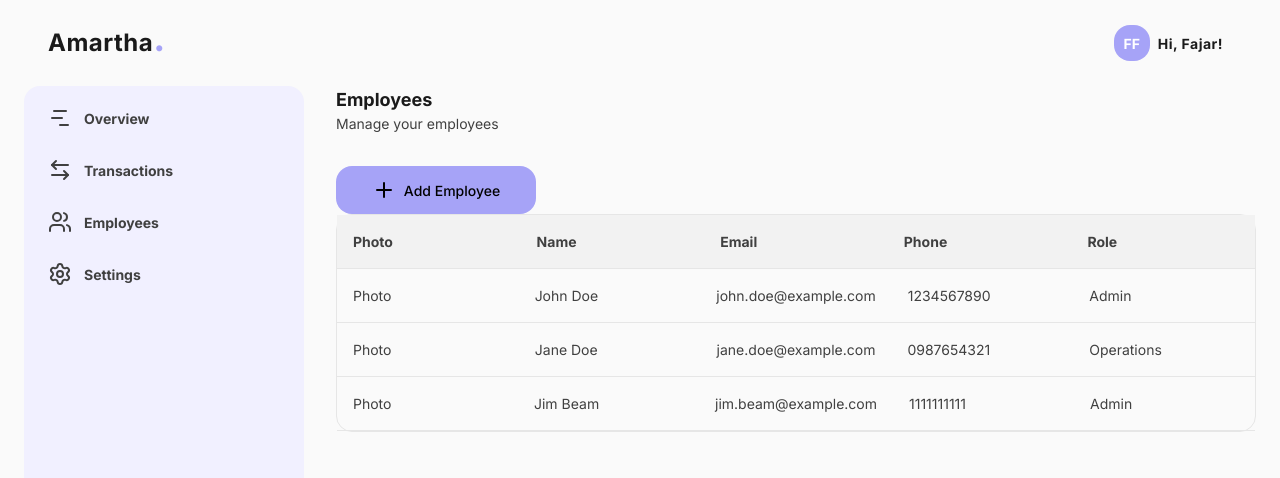
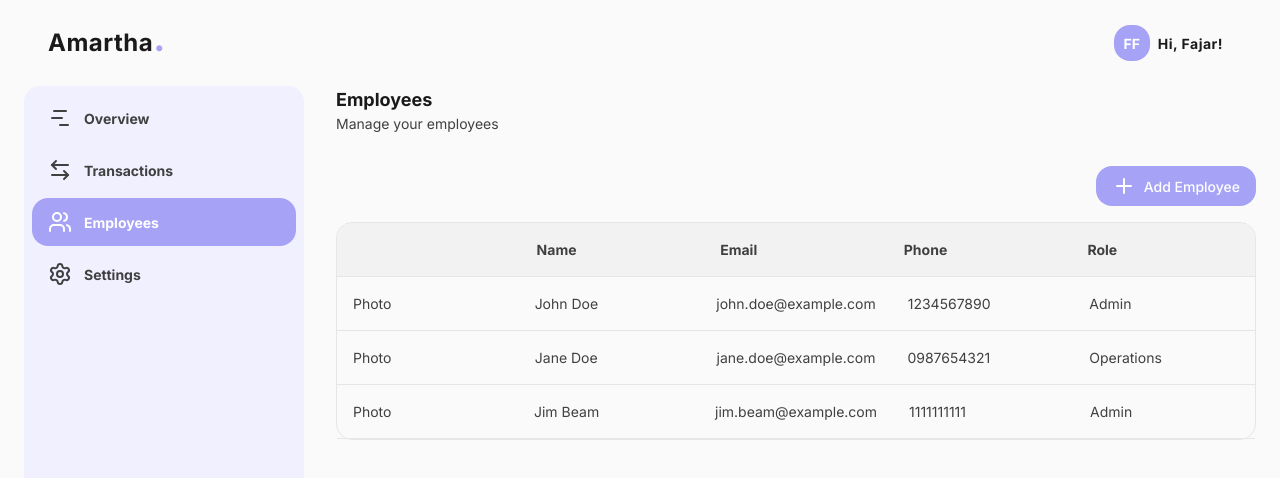
Before and after one commit to karotdev/amartha-dashboard, a React (Vite) app: page /employees in a window 1280 px wide. Shown: the top 478 px of the page. Built offline with nearby package versions, Linux system fonts and the light colour scheme.

Commit message:
chore: fix animation

```diff
--- a/src/components/layout/Header.module.css
+++ b/src/components/layout/Header.module.css
@@ -27,10 +27,10 @@
   display: flex;
   gap: 8px;
   padding: 8px;
-  transition:
-    background-color 0.2s ease-in-out,
-    border-color 0.2s ease-in-out;
   &:hover {
+    transition:
+      background-color 0.2s ease-in-out,
+      border-color 0.2s ease-in-out;
     background-color: var(--color-bg-raised);
     border-color: var(--color-border);
   }
@@ -72,8 +72,8 @@
     font-weight: var(--font-weight-bold);
     gap: 8px;
     padding: 8px 16px;
-    transition: background-color 0.2s ease-in-out;
     &:hover {
+      transition: background-color 0.2s ease-in-out;
       background-color: var(--color-bg-raised);
     }
   }
--- a/src/components/layout/Sidebar.module.css
+++ b/src/components/layout/Sidebar.module.css
@@ -13,7 +13,6 @@
     right: 0;
     top: 0;
     transform: translateX(100%);
-    transition: transform 0.2s ease-in-out;
   }
   @media (min-width: 1024px) {
     height: calc(100svh - 126px);
@@ -24,6 +23,7 @@
 }
 
 .sidebar__content--open {
+  transition: transform 0.2s ease-in-out;
   transform: translateX(0);
 }
 
@@ -62,12 +62,20 @@
     @media (min-width: 1024px) {
       border-radius: 16px;
       padding: 12px 16px;
-      transition: background-color 0.2s ease-in-out;
       &:hover {
+        transition:
+          background-color 0.2s ease-in-out,
+          color 0.2s ease-in-out;
         background-color: var(--color-accent-primary);
+        color: var(--color-bg-base);
       }
     }
   }
+}
+
+.sidebar__nav-item--active {
+  background-color: var(--color-accent-primary);
+  color: var(--color-bg-base) !important;
 }
 
 .sidebar__footer {
--- a/src/components/layout/Sidebar.tsx
+++ b/src/components/layout/Sidebar.tsx
@@ -1,13 +1,15 @@
 import { ArrowLeftIcon, MenuIcon } from 'lucide-react';
 import { cn } from '../../utils/cn';
-import { Link } from 'react-router-dom';
 import { HEADER_MENU_ITEMS, SIDEBAR_ITEMS } from '../../constants';
+import { Link, useLocation } from 'react-router-dom';
 import { useState } from 'react';
 import Logo from './Logo';
 import styles from './Sidebar.module.css';
 
 const Sidebar = () => {
   const [showMobileMenu, setShowMobileMenu] = useState(false);
+  const location = useLocation();
+  const isActive = (path: string) => location.pathname === path;
 
   return (
     <div className={styles['sidebar']} data-testid="sidebar">
@@ -39,7 +41,14 @@ const Sidebar = () => {
             <ul>
               {SIDEBAR_ITEMS.map((item) => (
                 <li key={item.value}>
-                  <Link to={item.path}>
+                  <Link
+                    to={item.path}
+                    className={
+                      isActive(item.path)
+                        ? styles['sidebar__nav-item--active']
+                        : ''
+                    }
+                  >
                     {item.icon}
                     <span>{item.label}</span>
                   </Link>
--- a/src/components/ui/Button.module.css
+++ b/src/components/ui/Button.module.css
@@ -3,17 +3,21 @@
   background-color: var(--color-accent-primary);
   border-radius: 16px;
   border: none;
+  color: var(--color-bg-base);
   cursor: pointer;
   display: flex;
   font-weight: var(--font-weight-medium);
   gap: 8px;
   justify-content: center;
   padding: 12px 16px;
-  transition: background-color 0.2s ease-in-out;
   width: 200px;
   @media (min-width: 1024px) {
     &:hover {
+      transition:
+        background-color 0.2s ease-in-out,
+        color 0.2s ease-in-out;
       background-color: var(--color-accent-tertiary);
+      color: var(--color-text-body);
     }
   }
 }
--- a/src/components/ui/Stepper.module.css
+++ b/src/components/ui/Stepper.module.css
@@ -16,7 +16,11 @@
     &:hover {
       &:not([disabled]) {
         .stepper__step-number {
+          transition:
+            background-color 0.2s ease-in-out,
+            color 0.2s ease-in-out;
           background-color: var(--color-accent-primary);
+          color: var(--color-bg-base);
         }
       }
     }
@@ -32,10 +36,10 @@
   font-weight: var(--font-weight-medium);
   height: 32px;
   justify-content: center;
-  transition: background-color 0.2s ease-in-out;
   width: 32px;
 }
 
 .stepper__step-number--current {
   background-color: var(--color-accent-primary);
+  color: var(--color-bg-base);
 }
--- a/src/features/employees/Employees.module.css
+++ b/src/features/employees/Employees.module.css
@@ -4,6 +4,36 @@
   gap: 16px;
   @media (min-width: 1024px) {
     gap: 32px;
+  }
+}
+
+.employees-page__content {
+  display: flex;
+  flex-direction: column;
+  gap: 16px;
+}
+
+.employees-page__content-header {
+  display: flex;
+  justify-content: flex-end;
+  gap: 8px;
+}
+
+.employees-page__content-header-button {
+  align-items: center;
+  background-color: var(--color-accent-primary);
+  color: var(--color-bg-base) !important;
+  border-radius: 16px;
+  display: flex;
+  font-weight: var(--font-weight-medium);
+  gap: 8px;
+  padding: 8px 16px;
+  &:hover {
+    transition:
+      background-color 0.2s ease-in-out,
+      color 0.2s ease-in-out;
+    background-color: var(--color-accent-tertiary);
+    color: var(--color-text-body) !important;
   }
 }
 
@@ -14,6 +44,7 @@
 
 .employees-page__table-header {
   background-color: var(--color-bg-raised);
+  border-radius: 16px 16px 0 0;
   display: grid;
   font-weight: var(--font-weight-bold);
   grid-template-columns: 1fr 1fr 1fr 1fr 1fr;
--- a/src/features/employees/index.tsx
+++ b/src/features/employees/index.tsx
@@ -2,21 +2,26 @@ import { PlusIcon } from 'lucide-react';
 import FormTitle from '../wizard/presentations/FormTitle';
 import PageLayout from '../../components/layout/PageLayout';
 import styles from './Employees.module.css';
-import Button from '../../components/ui/Button';
+import { Link } from 'react-router-dom';
 
 const EmployeesPage = () => {
   return (
     <PageLayout>
       <div className={styles['employees-page']}>
         <FormTitle title="Employees" description="Manage your employees" />
-        <div>
-          <Button type="button">
-            <PlusIcon />
-            Add Employee
-          </Button>
+        <div className={styles['employees-page__content']}>
+          <div className={styles['employees-page__content-header']}>
+            <Link
+              to="/wizard"
+              className={styles['employees-page__content-header-button']}
+            >
+              <PlusIcon />
+              Add Employee
+            </Link>
+          </div>
           <div className={styles['employees-page__table']}>
             <div className={styles['employees-page__table-header']}>
-              <div>Photo</div>
+              <div />
               <div>Name</div>
               <div>Email</div>
               <div>Phone</div>
--- a/src/features/wizard/presentations/RoleOption.module.css
+++ b/src/features/wizard/presentations/RoleOption.module.css
@@ -5,19 +5,18 @@
   display: flex;
   flex-direction: column;
   padding: 16px;
-  transition: background-color 0.2s ease-in-out;
   input {
     display: none;
   }
   @media (min-width: 1024px) {
     &:hover {
+      transition:
+        background-color 0.2s ease-in-out,
+        color 0.2s ease-in-out;
       background-color: var(--color-accent-primary);
+      color: var(--color-bg-base);
     }
   }
-}
-
-.role-option--checked {
-  background-color: var(--color-accent-primary);
 }
 
 .role-option__label {
@@ -25,3 +24,18 @@
   font-size: var(--font-size-base);
   font-weight: var(--font-weight-medium);
 }
+
+.role-option:hover .role-option__label {
+  @media (min-width: 1024px) {
+    transition: color 0.2s ease-in-out;
+    color: var(--color-bg-base);
+  }
+}
+
+.role-option--checked {
+  background-color: var(--color-accent-primary);
+  color: var(--color-bg-base);
+  .role-option__label {
+    color: var(--color-bg-base);
+  }
+}
```
